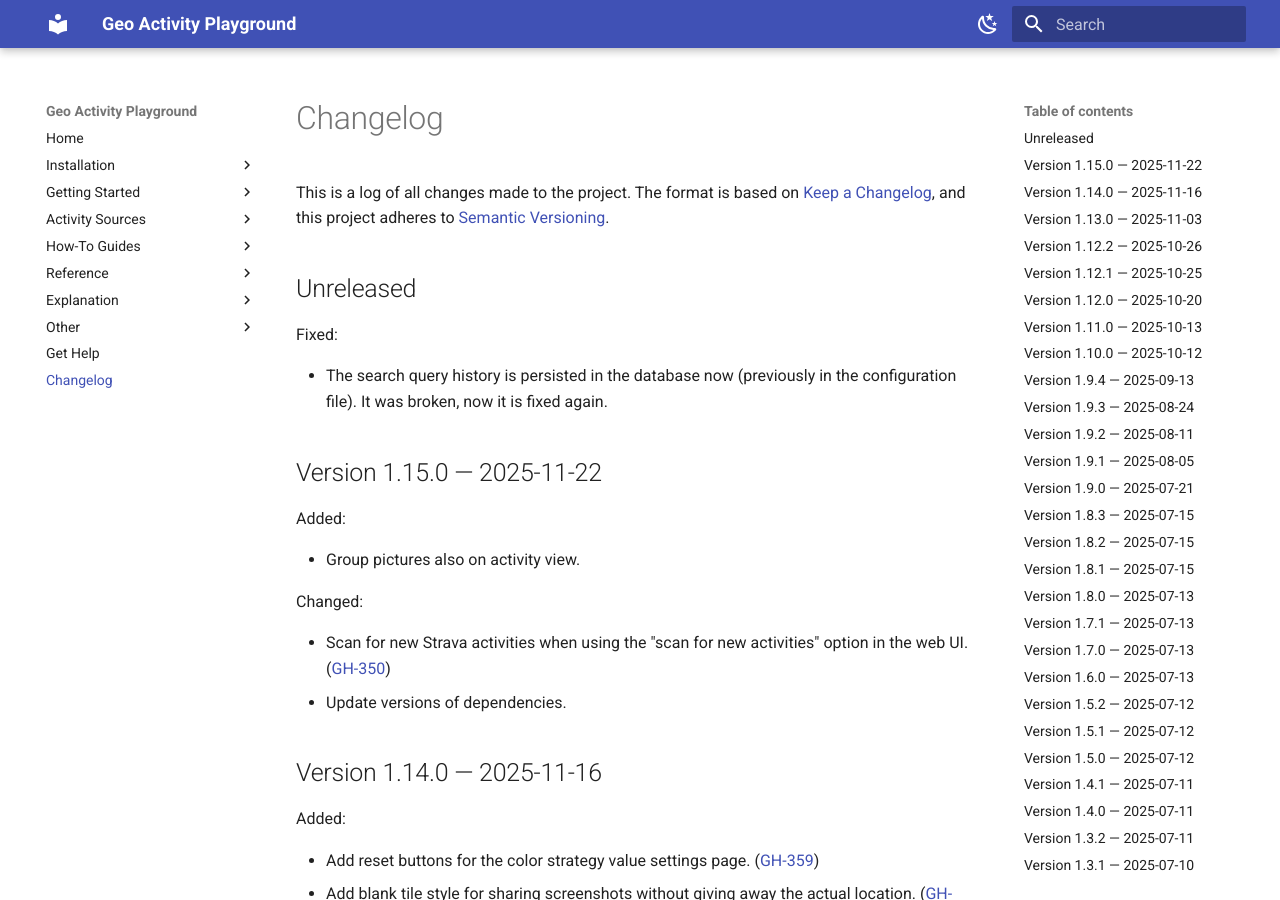
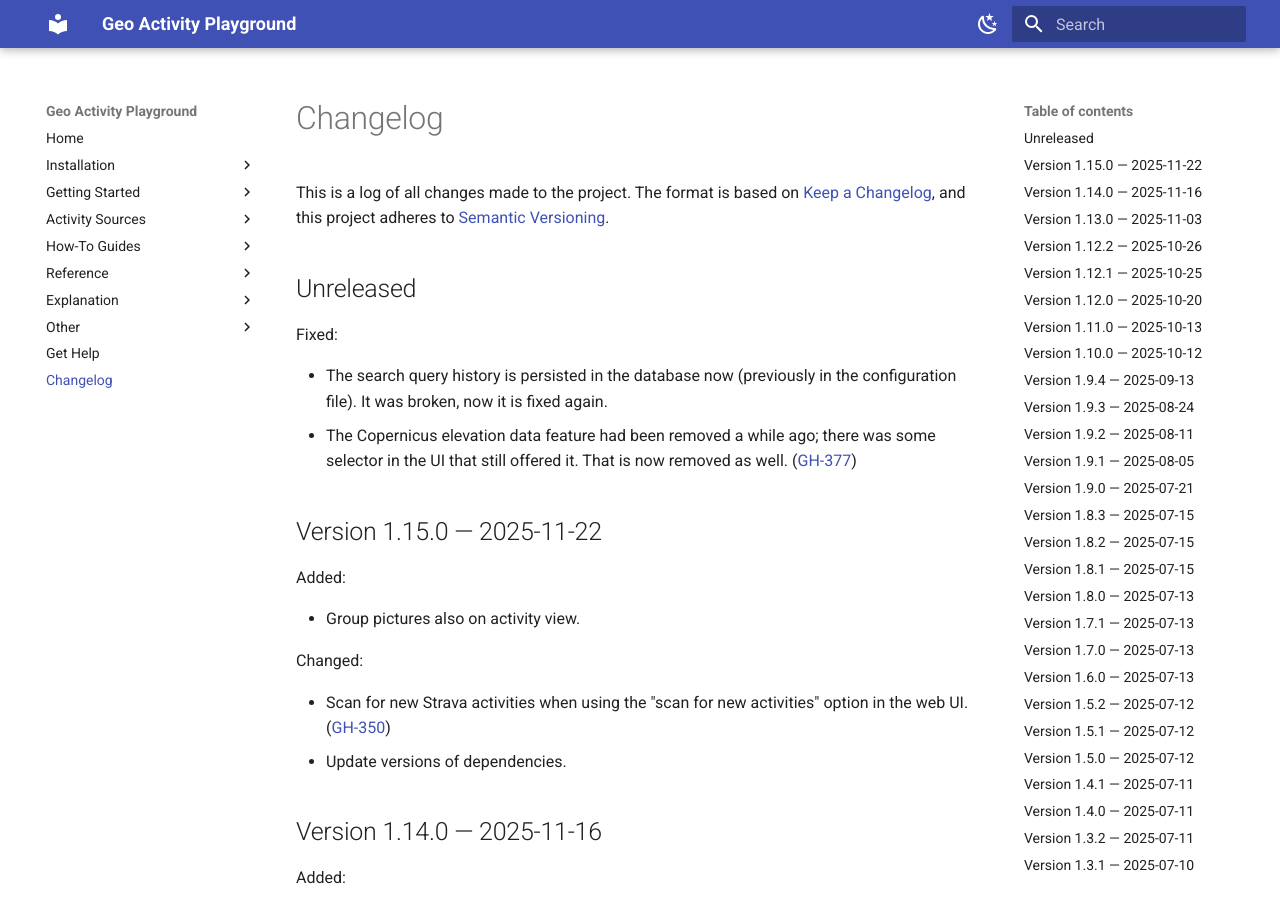
Before and after one commit to martin-ueding/geo-activity-playground, an MkDocs documentation site: the page built from docs/changelog.md, in a window 1280 px wide and 900 px high. Built offline with MkDocs 1.6.1 and Material for MkDocs 9.7.7, drawn with Linux system fonts in a browser that asks for light colours.

Commit message:
Changelog entry

```diff
--- a/docs/changelog.md
+++ b/docs/changelog.md
@@ -20,6 +20,7 @@ Types of changes
 Fixed:
 
 - The search query history is persisted in the database now (previously in the configuration file). It was broken, now it is fixed again.
+- The Copernicus elevation data feature had been removed a while ago; there was some selector in the UI that still offered it. That is now removed as well. ([GH-377](https://github.com/martin-ueding/geo-activity-playground/issues/377))
 
 ## Version 1.15.0 — 2025-11-22
 
```
